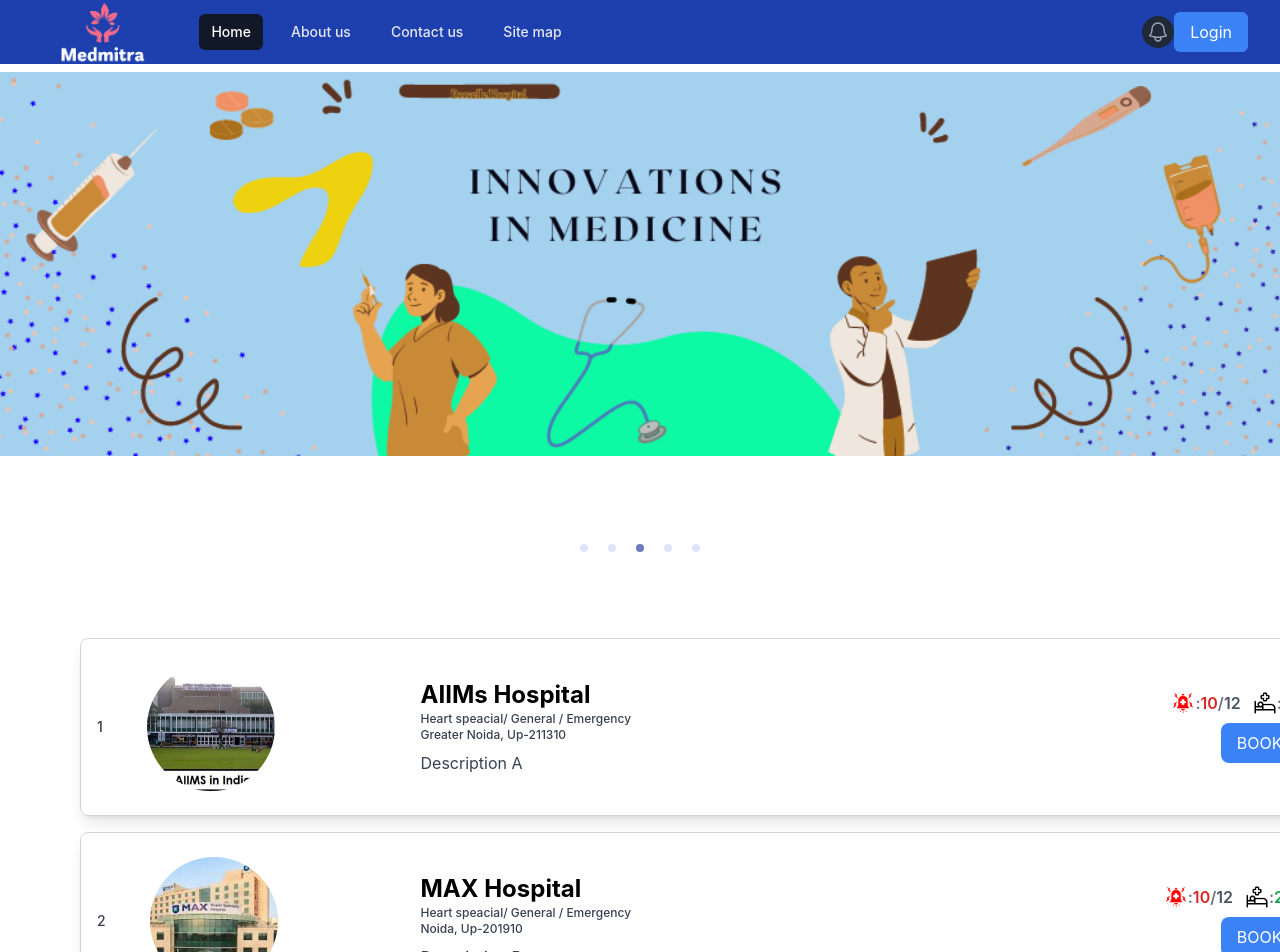
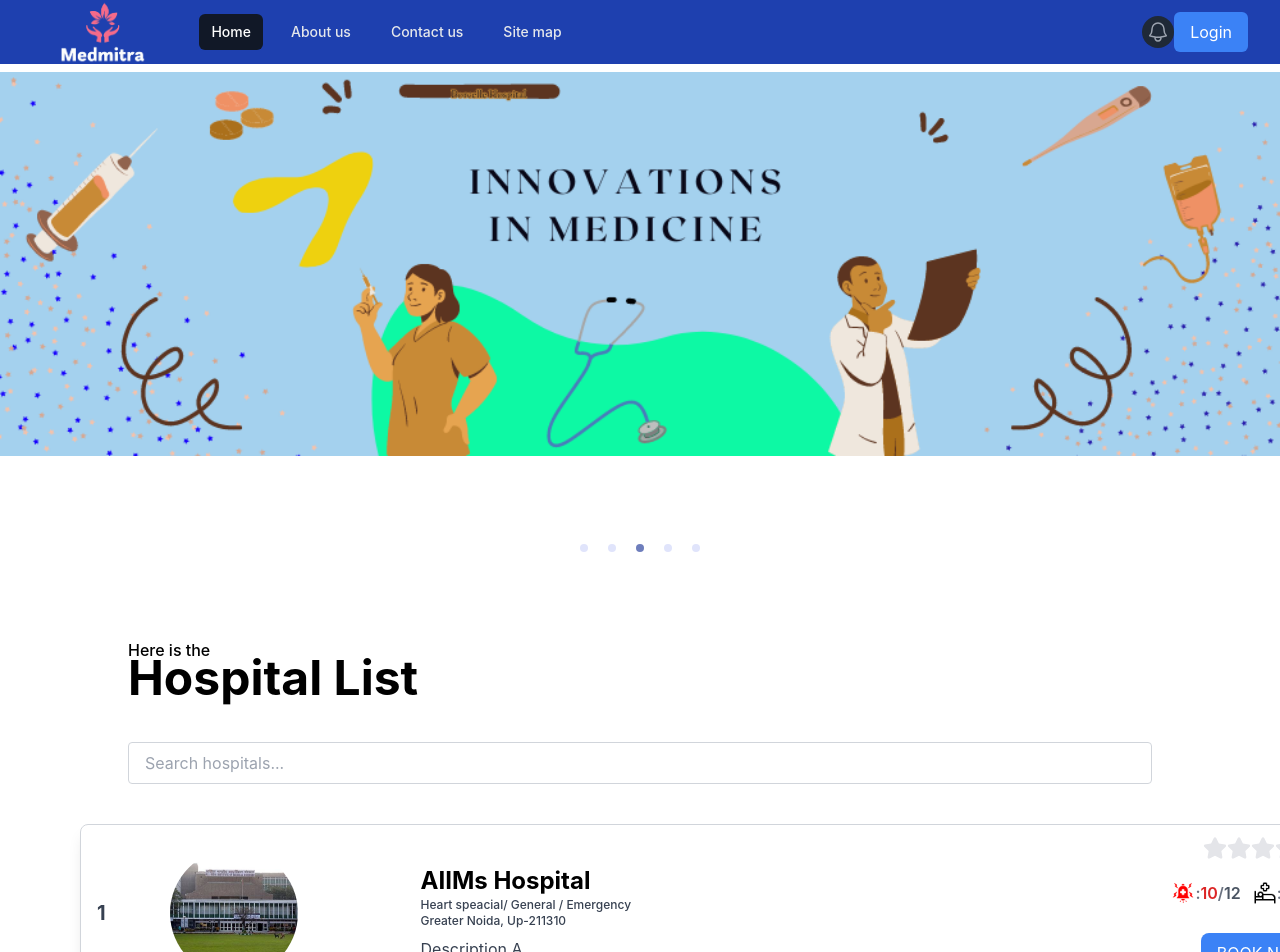
Before and after one commit to nikhildeshmukh170/MedMitra, a React (Create React App) app in the folder frontend/: page / in a window 1280 px wide. Shown: the top 952 px of the page. Built offline with nearby package versions, Linux system fonts and the light colour scheme.

Commit message:
complete patient page

```diff
--- a/frontend/package.json
+++ b/frontend/package.json
@@ -11,6 +11,7 @@
     "react": "^18.3.1",
     "react-alice-carousel": "^2.9.1",
     "react-dom": "^18.3.1",
+    "react-icons": "^5.3.0",
     "react-router-dom": "^6.26.1",
     "react-scripts": "5.0.1",
     "web-vitals": "^2.1.4"
--- a/frontend/src/patient/components/Footer/Footer.jsx
+++ b/frontend/src/patient/components/Footer/Footer.jsx
@@ -2,7 +2,7 @@
 
 const Footer = () => {
   return (
-    <div className='bg-black p-10'>Footer</div>
+    <div className='bg-black p-10 text-white m-auto text-center'>&copy; powered by Team_Endeavour</div>
   )
 }
 
--- a/frontend/src/patient/components/HospitalDetails/HospitalDetails.jsx
+++ b/frontend/src/patient/components/HospitalDetails/HospitalDetails.jsx
@@ -1,15 +1,11 @@
-import React, { useState } from 'react';
+import React from 'react';
 import HospitalItemCard from '../HospitalItemCard/HospitalItemCard';
-import hospitalData from './HospitalData'; // Import the data
 
-const HospitalDetails = () => {
-  // Use imported data as the initial state
-  const [item_list, setItemList] = useState(hospitalData);
-
+const HospitalDetails = ({ hospitalData }) => {
   return (
-    <div className="HospitalDetails flex flex-col  overflow-x-auto h-[36rem] w-[90rem] gap-8 m-auto">
-      <div className="Hospital_item flex flex-col  h-auto w-[80rem] m-auto gap-4">
-        {item_list.map((item, index) => (
+    <div className="HospitalDetails flex flex-col overflow-x-auto h-[36rem] w-[90rem] gap-8 m-auto">
+      <div className="Hospital_item flex flex-col h-auto w-[80rem] m-auto gap-4">
+        {hospitalData.map((item, index) => (
           <HospitalItemCard
             key={index}
             id={item._id}
--- a/frontend/src/patient/components/HospitalItemCard/HospitalItemCard.jsx
+++ b/frontend/src/patient/components/HospitalItemCard/HospitalItemCard.jsx
@@ -1,23 +1,44 @@
-// src/components/HospitalItemCard/HospitalItemCard.js
-import bedimg from "../../../assets/inpatient.png"
-import emeimg from "../../../assets/emeimg.png"
-import AIIMSimg from "../../../assets/aiims.jpeg"
+import bedimg from "../../../assets/inpatient.png";
+import emeimg from "../../../assets/emeimg.png";
+import { Button } from '@headlessui/react';
+import React, { useState } from 'react';
+import Rate from "../Rate/Rate";
 
-import { Button } from '@headlessui/react';
-import React from 'react';
+const HospitalItemCard = ({ id, name, special, location, totalbed, bed, emtotalbed, embed, discription, image, isLoggedIn }) => {
+  const [showConfirmModal, setShowConfirmModal] = useState(false);
+  const [showLoginPrompt, setShowLoginPrompt] = useState(false);
+  const [showSuccessMessage, setShowSuccessMessage] = useState(false);
 
-const HospitalItemCard = ({ id, name, special, location ,totalbed, bed,emtotalbed, embed, discription, image }) => {
+  const handleBookNowClick = () => {
+    setShowConfirmModal(true);
+  };
+
+  const handleConfirm = () => {
+    setShowConfirmModal(false);
+    if (!isLoggedIn) {
+      setShowLoginPrompt(true);
+    } else {
+      setShowSuccessMessage(true);
+    }
+  };
+
+  const handleCloseModal = () => {
+    setShowConfirmModal(false);
+    setShowLoginPrompt(false);
+    setShowSuccessMessage(false);
+  };
+
   return (
     <div className="hospital-item-card border border-gray-300 shadow-lg rounded-lg p-4 flex w-full gap-6 items-center justify-between">
       {/* Left Section: ID and Image */}
       <div className="left-section flex items-center gap-4 w-1/4">
-        <h2 className="text-sm font-medium text-gray-700 gap-4">{id}</h2>
-        <div className="mx-5 py-2 px-2 rounded-full">
-            <img
+        <h2 className="text-xl font-bold text-gray-700 gap-4">{id}</h2>
+        <div className="mx-10 py-2 px-2 rounded-full">
+          <img
             src={image}
             alt={name}
             className="hospital-image w-32 h-32 rounded-full object-cover"
-            />
+          />
         </div>
       </div>
 
@@ -31,18 +52,56 @@
 
       {/* Right Section: Price and Button */}
       <div className="hospital-info flex flex-col items-end w-1/4 gap-2 justify-center align-center">
-      <div className="bed flex gap-3">
-        <div className="hospital-price flex felx- font-semibold text-gray-500">
-           <img className="w-[24px]" src={emeimg}></img>:<span className="text-red-600">{embed}</span>/<span className="text-gray-600">{emtotalbed}</span>
+        <div className="-mt-5"><Rate /></div>
+        <div className="bed flex gap-3">
+          <div className="hospital-price flex font-semibold text-gray-500">
+            <img className="w-[24px]" src={emeimg} alt="Emergency Beds" />:<span className="text-red-600">{embed}</span>/<span className="text-gray-600">{emtotalbed}</span>
+          </div>
+          <div className="hospital-price flex font-semibold text-gray-500">
+            <img className="w-[24px]" src={bedimg} alt="Total Beds" />:<span className="text-green-600">{bed}</span>/<span className="text-gray-600">{totalbed}</span>
+          </div>
         </div>
-        <div className="hospital-price flex felx- font-semibold text-gray-500">
-           <img className="w-[24px]" src={bedimg}></img>:<span className="text-green-600">{bed}</span>/<span className="text-gray-600">{totalbed}</span>
-        </div>
-      </div>
-        <Button className="bg-blue-500 text-white px-4 py-2 rounded-lg hover:bg-blue-600 justify-center">
+        <Button onClick={handleBookNowClick} className="bg-blue-500 text-white px-4 py-2 rounded-lg hover:bg-blue-600 justify-center mx-5 mt-5">
           BOOK NOW
         </Button>
       </div>
+
+      {/* Confirmation Modal */}
+      {showConfirmModal && (
+        <div className="modal fixed inset-0 flex items-center justify-center bg-black bg-opacity-50">
+          <div className="bg-white p-5 rounded-lg shadow-lg">
+            <p>Are you sure you want to book?</p>
+            <div className="flex justify-end gap-2 mt-4">
+              <Button onClick={handleCloseModal} className="bg-gray-300 text-gray-800 px-4 py-2 rounded">No</Button>
+              <Button onClick={handleConfirm} className="bg-blue-500 text-white px-4 py-2 rounded">Yes</Button>
+            </div>
+          </div>
+        </div>
+      )}
+
+      {/* Login Prompt */}
+      {showLoginPrompt && (
+        <div className="modal fixed inset-0 flex items-center justify-center bg-black bg-opacity-50">
+          <div className="bg-white p-5 rounded-lg shadow-lg">
+            <p>Please login to proceed with the booking.</p>
+            <div className="flex justify-end gap-2 mt-4">
+              <Button onClick={handleCloseModal} className="bg-blue-500 text-white px-4 py-2 rounded">Close</Button>
+            </div>
+          </div>
+        </div>
+      )}
+
+      {/* Success Message */}
+      {showSuccessMessage && (
+        <div className="modal fixed inset-0 flex items-center justify-center bg-black bg-opacity-50">
+          <div className="bg-white p-5 rounded-lg shadow-lg">
+            <p>Successfully booked!</p>
+            <div className="flex justify-end gap-2 mt-4">
+              <Button onClick={handleCloseModal} className="bg-blue-500 text-white px-4 py-2 rounded">Close</Button>
+            </div>
+          </div>
+        </div>
+      )}
     </div>
   );
 };
--- /dev/null
+++ b/frontend/src/patient/components/Rate/Rate.css
@@ -0,0 +1,27 @@
+input[type=radio]{
+    display: none;
+}
+.Rate{
+    width: 140px;
+    height: 40px;
+    display: flex;
+    flex-direction: row;
+    place-items: end;
+}
+
+.Rate .star{
+    width: 24px;
+    cursor: pointer;
+}
+
+.star FaStar{
+    border: 1px solid #fff;
+}
+
+.Rate p{
+    color: #fff;
+    font-size: 20px;
+    font-weight: 400;
+    /* margin-top: 20px; */
+    /* background-color: ; */
+}
--- /dev/null
+++ b/frontend/src/patient/components/Rate/Rate.jsx
@@ -0,0 +1,33 @@
+import React, { useState } from 'react'
+import { FaStar } from 'react-icons/fa'
+import "./Rate.css"
+
+const Rate = () => {
+  const [rating, setRating] = useState(null);
+  const [hover, setHover] = useState(null);
+
+  return (
+    <div className='Rate'>
+      {[...Array(5)].map((star, index) => {
+        const currentRating = index +1;
+        return(
+          <label>
+            <input type="radio" name='rating' value={currentRating} onClick={() => setRating(currentRating)}/>
+            <FaStar
+            className='star'
+            size={50}
+            color={currentRating <= (hover || rating) ? "#FFE100":"#e4e5e9"}
+            onMouseEnter={() => setHover(currentRating)}
+            onMouseLeave={() => setHover(null)}
+
+            />
+          </label>
+        );
+      })}
+      <p>Your Rating is {rating} out of 5. </p>
+
+    </div>
+  )
+}
+
+export default Rate
--- a/frontend/src/patient/pages/Home/Home.jsx
+++ b/frontend/src/patient/pages/Home/Home.jsx
@@ -1,10 +1,24 @@
-import React from 'react'
-import Navbar from '../../components/Navbar/Navbar'
+import React, { useState } from 'react';
+import Navbar from '../../components/Navbar/Navbar';
 import Maincarosel from '../../components/HomeCarousel/MainCarousel';
 import HospitalDetails from '../../components/HospitalDetails/HospitalDetails';
 import Footer from '../../components/Footer/Footer';
+import hospitalData from '../../components/HospitalDetails/HospitalData'; // Import the hospital data
 
 const Home = () => {
+  // State to hold the search query
+  const [searchQuery, setSearchQuery] = useState('');
+
+  // Function to handle the search input change
+  const handleSearchChange = (event) => {
+    setSearchQuery(event.target.value);
+  };
+
+  // Filter the hospital data based on the search query
+  const filteredHospitals = hospitalData.filter((hospital) =>
+    hospital.name.toLowerCase().includes(searchQuery.toLowerCase())
+  );
+
   return (
     <div className="Home">
       <div className='Navbar mb-2'>
@@ -13,14 +27,33 @@
       <div className='maincontent mb-20'>
         <Maincarosel />
         <div className='mt-20'>
-              <HospitalDetails />
+          <div className="maincontentheader flex flex-col">
+            <div className="maincontentname">
+              <p className='text-md font-medium mx-32'>Here is the</p>
+              <h1 className='text-5xl font-bold -mt-2 mx-32 mb-10'> Hospital List</h1>
+            </div>
+
+            {/* Search bar */}
+            <div className="search-bar mx-32 mb-10">
+              <input
+                type="text"
+                placeholder="Search hospitals..."
+                className="border border-gray-300 rounded px-4 py-2 w-full"
+                value={searchQuery}
+                onChange={handleSearchChange}
+              />
+            </div>
+          </div>
+
+          {/* Render the HospitalDetails component with filtered data */}
+          <HospitalDetails hospitalData={filteredHospitals} />
         </div>
       </div>
       <div className='Footer'>
         <Footer />
       </div>
     </div>
-  )
+  );
 }
 
-export default Home
+export default Home;
--- /dev/null
+++ b/package.json
@@ -0,0 +1,5 @@
+{
+  "dependencies": {
+    "react-icons": "^5.3.0"
+  }
+}
```
Also changed, not shown: 2 other files (tests, documents, lock files or other folders). Lines whose indentation alone changed are shown as unchanged.
